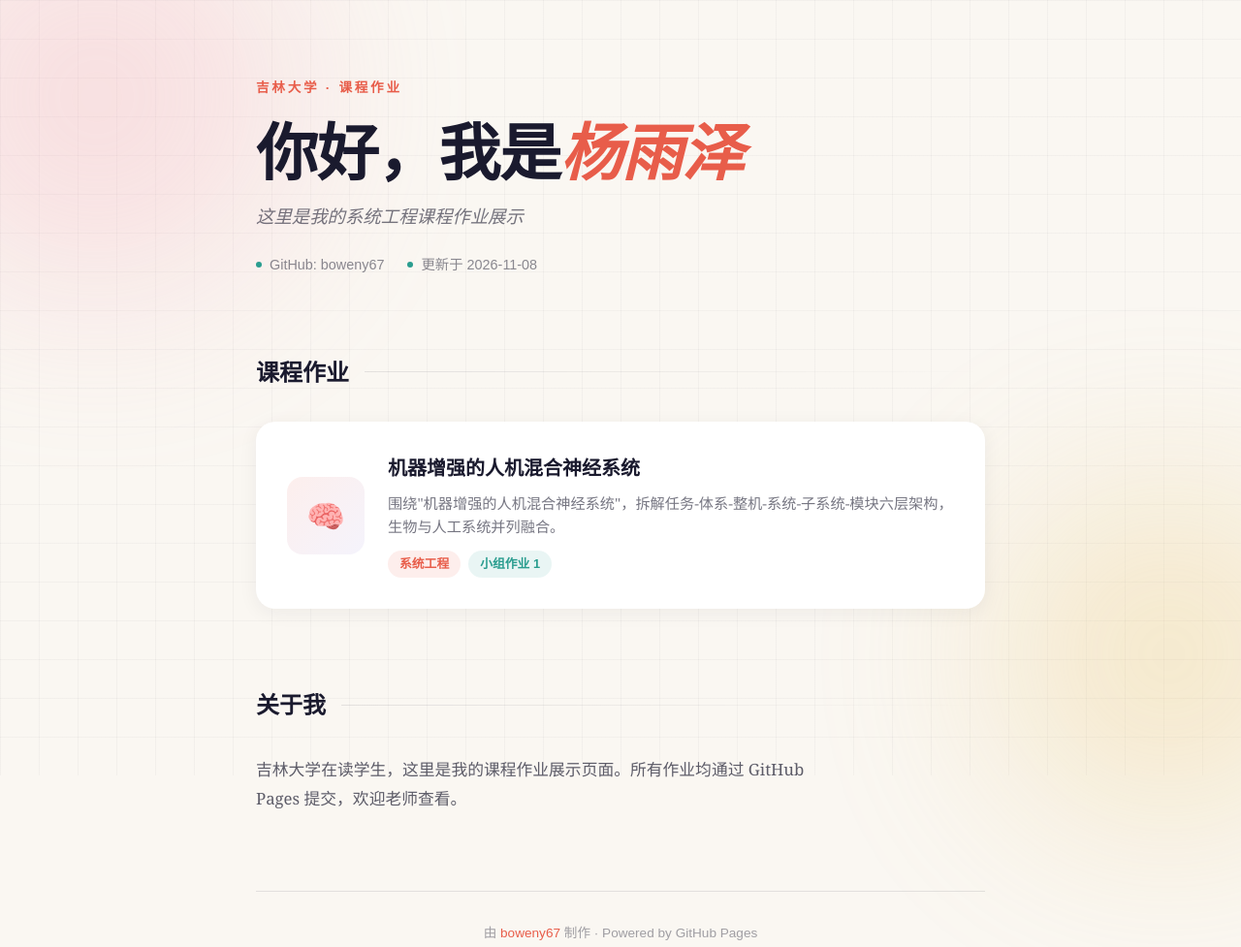
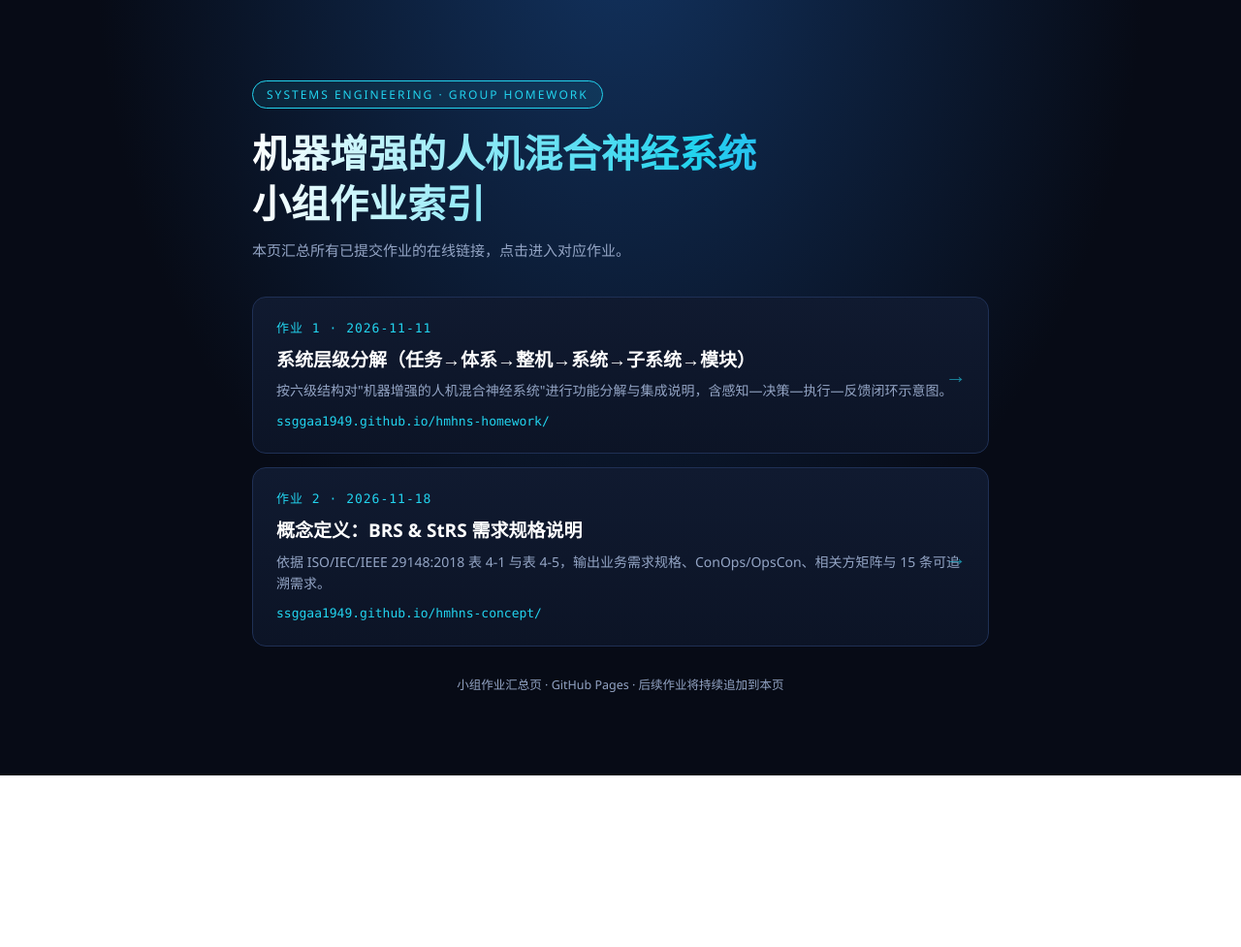
Before and after one commit to ssggaa1949/ssggaa1949.github.io, a plain HTML site: page index.html in a window 1280 px wide. Shown: the whole page at 97% size. After the commit the page ends 800 px from the top, so only its background shows below. Drawn offline with Linux system fonts and the light colour scheme.

Commit message:
Add files via upload

```diff
--- a/index.html
+++ b/index.html
@@ -3,337 +3,78 @@
 <head>
 <meta charset="UTF-8">
 <meta name="viewport" content="width=device-width, initial-scale=1.0">
-    <title>杨雨泽 | 作业展示</title>
+<title>小组作业索引 · 机器增强的人机混合神经系统</title>
 <style>
-        * {
-            margin: 0;
-            padding: 0;
-            box-sizing: border-box;
+  :root{
+    --bg:#070b16;--card:#101a30;--line:#1f3055;
+    --cyan:#22d3ee;--blue:#3b82f6;--muted:#93a4c4;
   }
-
-        :root {
-            --cream: #faf7f2;
-            --ink: #1a1a2e;
-            --coral: #e85d4a;
-            --teal: #2a9d8f;
-            --sun: #e9c46a;
-            --lavender: #9b8de3;
-            --rose: #f4a6b8;
+  *{box-sizing:border-box;margin:0;padding:0}
+  body{
+    font-family:"Segoe UI","Microsoft YaHei",system-ui,sans-serif;
+    background:radial-gradient(ellipse at 50% -10%, #12325e 0%, #070b16 60%);
+    color:#e6edf7;min-height:100vh;display:flex;align-items:center;justify-content:center;
+    padding:40px 20px;line-height:1.6;
   }
-
-        body {
-            font-family: 'Georgia', 'Noto Serif SC', serif;
-            background: var(--cream);
-            color: var(--ink);
-            line-height: 1.6;
-            min-height: 100vh;
-            position: relative;
-            overflow-x: hidden;
+  .wrap{max-width:760px;width:100%}
+  .tag{
+    display:inline-block;padding:4px 14px;border:1px solid var(--cyan);
+    border-radius:999px;color:var(--cyan);font-size:12px;letter-spacing:2px;
+    margin-bottom:20px;background:rgba(34,211,238,.08);
   }
-
-        /* 背景纹理 */
-        body::before {
-            content: '';
-            position: fixed;
-            top: 0;
-            left: 0;
-            width: 100%;
-            height: 100%;
-            background-image:
-                linear-gradient(rgba(26, 26, 46, 0.03) 1px, transparent 1px),
-                linear-gradient(90deg, rgba(26, 26, 46, 0.03) 1px, transparent 1px);
-            background-size: 40px 40px;
-            z-index: -2;
+  h1{
+    font-size:clamp(26px,4vw,40px);font-weight:800;line-height:1.3;
+    background:linear-gradient(90deg,#fff,var(--cyan) 60%,var(--blue));
+    -webkit-background-clip:text;background-clip:text;color:transparent;
+    margin-bottom:10px;
   }
-
-        /* 背景blob */
-        .blob {
-            position: fixed;
-            border-radius: 50%;
-            filter: blur(100px);
-            opacity: 0.3;
-            z-index: -1;
+  .sub{color:var(--muted);margin-bottom:36px;font-size:15px}
+  .item{
+    display:block;text-decoration:none;color:inherit;
+    background:linear-gradient(180deg,var(--card),#0c1426);
+    border:1px solid var(--line);border-radius:14px;padding:22px 24px;margin-bottom:14px;
+    transition:.2s;position:relative;overflow:hidden;
   }
-
-        .blob-1 {
-            width: 400px;
-            height: 400px;
-            background: var(--rose);
-            top: -100px;
-            left: -100px;
+  .item:hover{border-color:var(--cyan);transform:translateY(-2px)}
+  .item .num{
+    font-family:Consolas,monospace;color:var(--cyan);font-size:13px;
+    letter-spacing:1px;margin-bottom:6px;
   }
-
-        .blob-2 {
-            width: 350px;
-            height: 350px;
-            background: var(--sun);
-            bottom: -50px;
-            right: -100px;
+  .item h2{font-size:19px;margin-bottom:6px;color:#fff}
+  .item p{color:var(--muted);font-size:14px;margin-bottom:10px}
+  .item .url{
+    font-family:Consolas,monospace;font-size:13px;color:var(--cyan);
   }
-
-        .container {
-            max-width: 800px;
-            margin: 0 auto;
-            padding: 80px 24px;
+  .item .go{
+    position:absolute;right:22px;top:50%;transform:translateY(-50%);
+    color:var(--cyan);font-size:22px;opacity:.6;
   }
-
-        /* 头部 */
-        header {
-            margin-bottom: 80px;
-            position: relative;
-        }
-
-        .header-eyebrow {
-            font-family: sans-serif;
-            font-size: 0.85rem;
-            letter-spacing: 0.2em;
-            text-transform: uppercase;
-            color: var(--coral);
-            margin-bottom: 20px;
-            font-weight: 600;
-        }
-
-        h1 {
-            font-size: clamp(2.5rem, 6vw, 4rem);
-            font-weight: 700;
-            margin-bottom: 16px;
-            line-height: 1.1;
-            letter-spacing: -0.02em;
-        }
-
-        h1 em {
-            font-style: italic;
-            color: var(--coral);
-        }
-
-        .subtitle {
-            font-size: 1.15rem;
-            color: rgba(26, 26, 46, 0.6);
-            margin-bottom: 24px;
-            font-style: italic;
-        }
-
-        .meta {
-            display: flex;
-            gap: 24px;
-            font-size: 0.9rem;
-            color: rgba(26, 26, 46, 0.5);
-            font-family: sans-serif;
-        }
-
-        .meta span {
-            display: flex;
-            align-items: center;
-            gap: 8px;
-        }
-
-        .meta-dot {
-            width: 6px;
-            height: 6px;
-            border-radius: 50%;
-            background: var(--teal);
-        }
-
-        /* 区块标题 */
-        .section-title {
-            font-size: 1.5rem;
-            font-weight: 700;
-            margin-bottom: 32px;
-            display: flex;
-            align-items: center;
-            gap: 16px;
-        }
-
-        .section-title::after {
-            content: '';
-            flex: 1;
-            height: 1px;
-            background: linear-gradient(90deg, rgba(26, 26, 46, 0.1), transparent);
-        }
-
-        /* 作业卡片 */
-        .assignment-list {
-            display: flex;
-            flex-direction: column;
-            gap: 24px;
-            margin-bottom: 80px;
-        }
-
-        .assignment-item {
-            background: white;
-            padding: 32px;
-            border-radius: 20px;
-            box-shadow: 0 4px 20px rgba(26, 26, 46, 0.06);
-            transition: all 0.4s cubic-bezier(0.175, 0.885, 0.32, 1.275);
-            text-decoration: none;
-            color: inherit;
-            display: flex;
-            gap: 24px;
-            align-items: center;
-            position: relative;
-            overflow: hidden;
-        }
-
-        .assignment-item::before {
-            content: '';
-            position: absolute;
-            top: 0;
-            left: 0;
-            width: 100%;
-            height: 4px;
-            background: linear-gradient(90deg, var(--coral), var(--sun), var(--teal));
-            transform: scaleX(0);
-            transform-origin: left;
-            transition: transform 0.4s ease;
-        }
-
-        .assignment-item:hover {
-            transform: translateY(-4px);
-            box-shadow: 0 12px 40px rgba(26, 26, 46, 0.12);
-        }
-
-        .assignment-item:hover::before {
-            transform: scaleX(1);
-        }
-
-        .assignment-thumb {
-            width: 80px;
-            height: 80px;
-            border-radius: 16px;
-            background: linear-gradient(135deg, rgba(232, 93, 74, 0.1), rgba(155, 141, 227, 0.1));
-            display: flex;
-            align-items: center;
-            justify-content: center;
-            font-size: 2rem;
-            flex-shrink: 0;
-        }
-
-        .assignment-content {
-            flex: 1;
-        }
-
-        .assignment-title {
-            font-size: 1.25rem;
-            font-weight: 700;
-            margin-bottom: 8px;
-        }
-
-        .assignment-desc {
-            color: rgba(26, 26, 46, 0.6);
-            font-size: 0.95rem;
-            margin-bottom: 12px;
-            line-height: 1.6;
-        }
-
-        .assignment-tags {
-            display: flex;
-            gap: 8px;
-        }
-
-        .assignment-tag {
-            display: inline-block;
-            padding: 4px 12px;
-            border-radius: 20px;
-            font-size: 0.8rem;
-            font-weight: 600;
-            font-family: sans-serif;
-        }
-
-        .tag-coral { background: rgba(232, 93, 74, 0.1); color: var(--coral); }
-        .tag-teal { background: rgba(42, 157, 143, 0.1); color: var(--teal); }
-
-        /* 关于我 */
-        .about-section {
-            margin-bottom: 60px;
-        }
-
-        .about-text {
-            color: rgba(26, 26, 46, 0.7);
-            font-size: 1.05rem;
-            line-height: 1.8;
-            max-width: 600px;
-        }
-
-        /* 底部 */
-        footer {
-            margin-top: 80px;
-            padding-top: 32px;
-            border-top: 1px solid rgba(26, 26, 46, 0.1);
-            text-align: center;
-            color: rgba(26, 26, 46, 0.4);
-            font-size: 0.85rem;
-            font-family: sans-serif;
-        }
-
-        footer a {
-            color: var(--coral);
-            text-decoration: none;
-        }
-
-        footer a:hover {
-            text-decoration: underline;
-        }
-
-        /* 响应式 */
-        @media (max-width: 640px) {
-            .container {
-                padding: 60px 20px;
-            }
-
-            .assignment-item {
-                flex-direction: column;
-                align-items: flex-start;
-            }
-
-            .meta {
-                flex-direction: column;
-                gap: 8px;
-            }
-        }
+  footer{margin-top:30px;color:var(--muted);font-size:12.5px;text-align:center}
 </style>
 </head>
 <body>
-    <div class="blob blob-1"></div>
-    <div class="blob blob-2"></div>
+<div class="wrap">
+  <span class="tag">SYSTEMS ENGINEERING · GROUP HOMEWORK</span>
+  <h1>机器增强的人机混合神经系统<br>小组作业索引</h1>
+  <p class="sub">本页汇总所有已提交作业的在线链接，点击进入对应作业。</p>
 
-    <div class="container">
-        <header>
-            <div class="header-eyebrow">吉林大学 · 课程作业</div>
-            <h1>你好，我是<em>杨雨泽</em></h1>
-            <p class="subtitle">这里是我的系统工程课程作业展示</p>
-            <div class="meta">
-                <span><span class="meta-dot"></span>GitHub: boweny67</span>
-                <span><span class="meta-dot"></span>更新于 2026-11-08</span>
-            </div>
-        </header>
+  <a class="item" href="https://ssggaa1949.github.io/hmhns-homework/">
+    <div class="num">作业 1 · 2026-11-11</div>
+    <h2>系统层级分解（任务→体系→整机→系统→子系统→模块）</h2>
+    <p>按六级结构对"机器增强的人机混合神经系统"进行功能分解与集成说明，含感知—决策—执行—反馈闭环示意图。</p>
+    <div class="url">ssggaa1949.github.io/hmhns-homework/</div>
+    <div class="go">→</div>
+  </a>
 
-        <section>
-            <h2 class="section-title">课程作业</h2>
-            <div class="assignment-list">
-                <a href="assignment1/" class="assignment-item">
-                    <div class="assignment-thumb">🧠</div>
-                    <div class="assignment-content">
-                        <div class="assignment-title">机器增强的人机混合神经系统</div>
-                        <p class="assignment-desc">围绕"机器增强的人机混合神经系统"，拆解任务-体系-整机-系统-子系统-模块六层架构，生物与人工系统并列融合。</p>
-                        <div class="assignment-tags">
-                            <span class="assignment-tag tag-coral">系统工程</span>
-                            <span class="assignment-tag tag-teal">小组作业 1</span>
-                        </div>
-                    </div>
+  <a class="item" href="https://ssggaa1949.github.io/hmhns-concept/">
+    <div class="num">作业 2 · 2026-11-18</div>
+    <h2>概念定义：BRS &amp; StRS 需求规格说明</h2>
+    <p>依据 ISO/IEC/IEEE 29148:2018 表 4-1 与表 4-5，输出业务需求规格、ConOps/OpsCon、相关方矩阵与 15 条可追溯需求。</p>
+    <div class="url">ssggaa1949.github.io/hmhns-concept/</div>
+    <div class="go">→</div>
   </a>
-            </div>
-        </section>
 
-        <section class="about-section">
-            <h2 class="section-title">关于我</h2>
-            <p class="about-text">
-                吉林大学在读学生，这里是我的课程作业展示页面。所有作业均通过 GitHub Pages 提交，欢迎老师查看。
-            </p>
-        </section>
-
-        <footer>
-            <p>由 <a href="https://github.com/boweny67">boweny67</a> 制作 · Powered by GitHub Pages</p>
-        </footer>
+  <footer>小组作业汇总页 · GitHub Pages · 后续作业将持续追加到本页</footer>
 </div>
 </body>
 </html>
```
Lines whose indentation alone changed are shown as unchanged.
